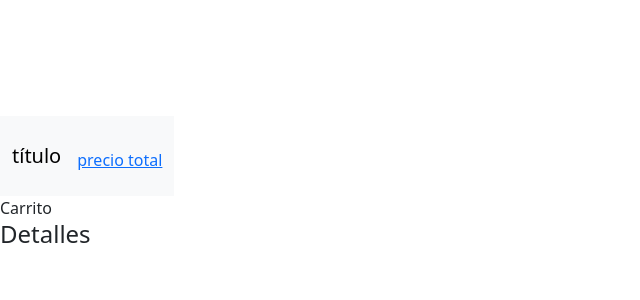
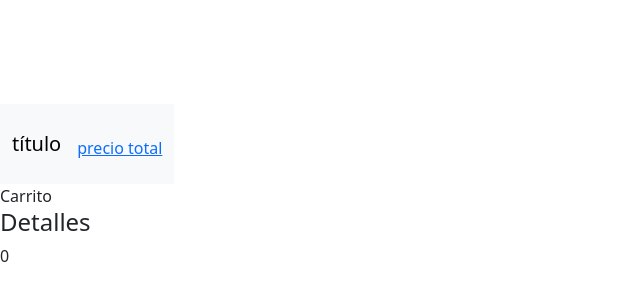
Before and after one commit to margge/pizzeria, a React (Vite) app: page /carrito in a window 1280 px wide. Shown: the part 214-514 px from the top of the page, without its empty margins (0-640 px from the left). Built offline with nearby package versions, Linux system fonts and the light colour scheme.

Commit message:
Add total amount to Cart view

```diff
--- a/src/views/Cart.jsx
+++ b/src/views/Cart.jsx
@@ -1,9 +1,15 @@
 import {useContext} from 'react';
 import { PizzeriaContext } from '../context/PizzeriaContext';
 
+const Cart = () => {
+    const {cart, total} = useContext(PizzeriaContext);
+    console.log(total, "total")
 
-const Cart = () => {
-    const {cart} = useContext(PizzeriaContext);
+    const totalAmount = cart.reduce(
+      (accumulator, initialValue) => accumulator + (initialValue.count * initialValue.price), 0
+    )
+    console.log(totalAmount, "totalAmount")
+
   return (
     <div>
       <div>
@@ -24,6 +30,7 @@ const Cart = () => {
             </div>
         ))
       }
+      <span>{totalAmount}</span>
     </div>
   )
 }
```
